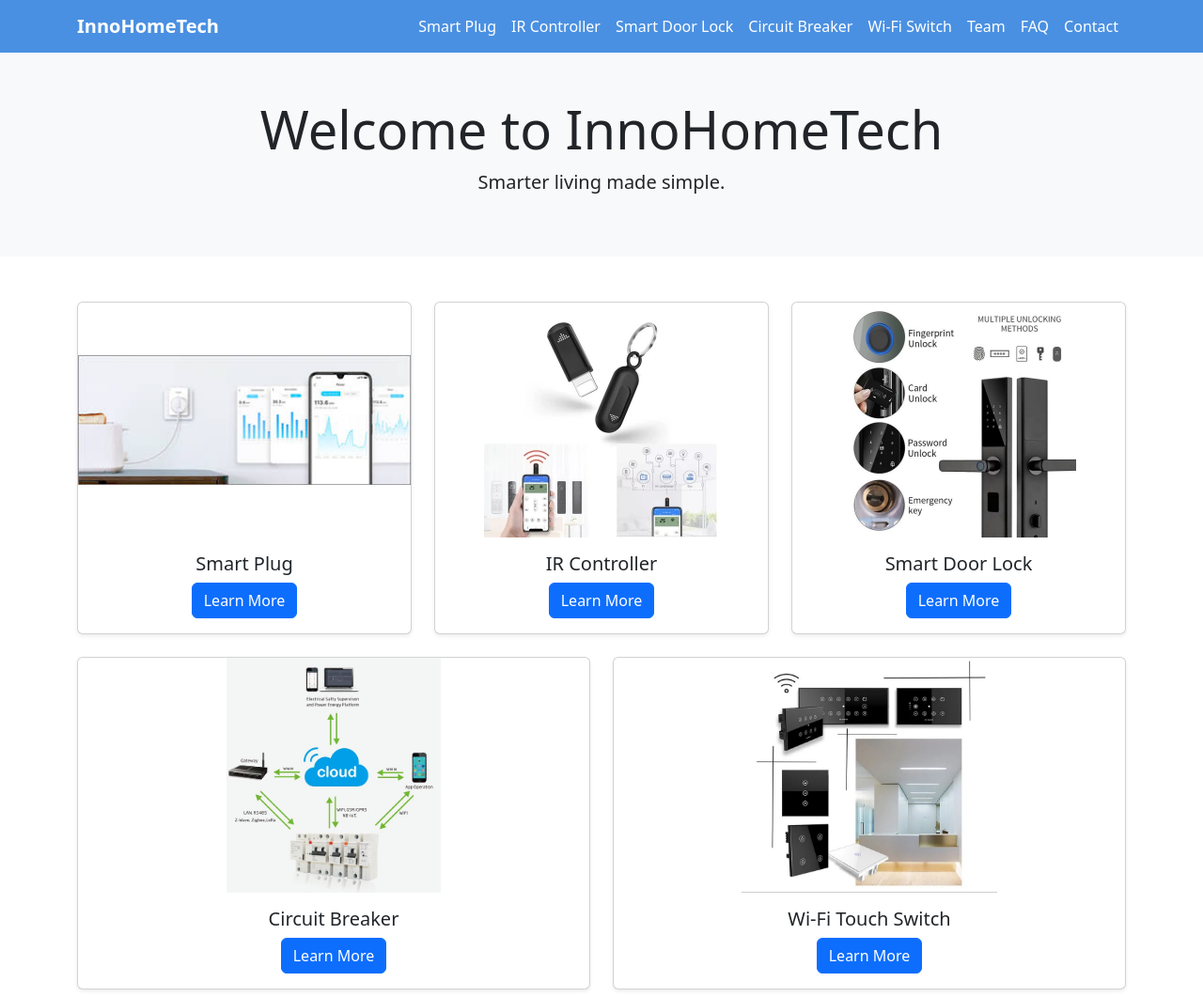
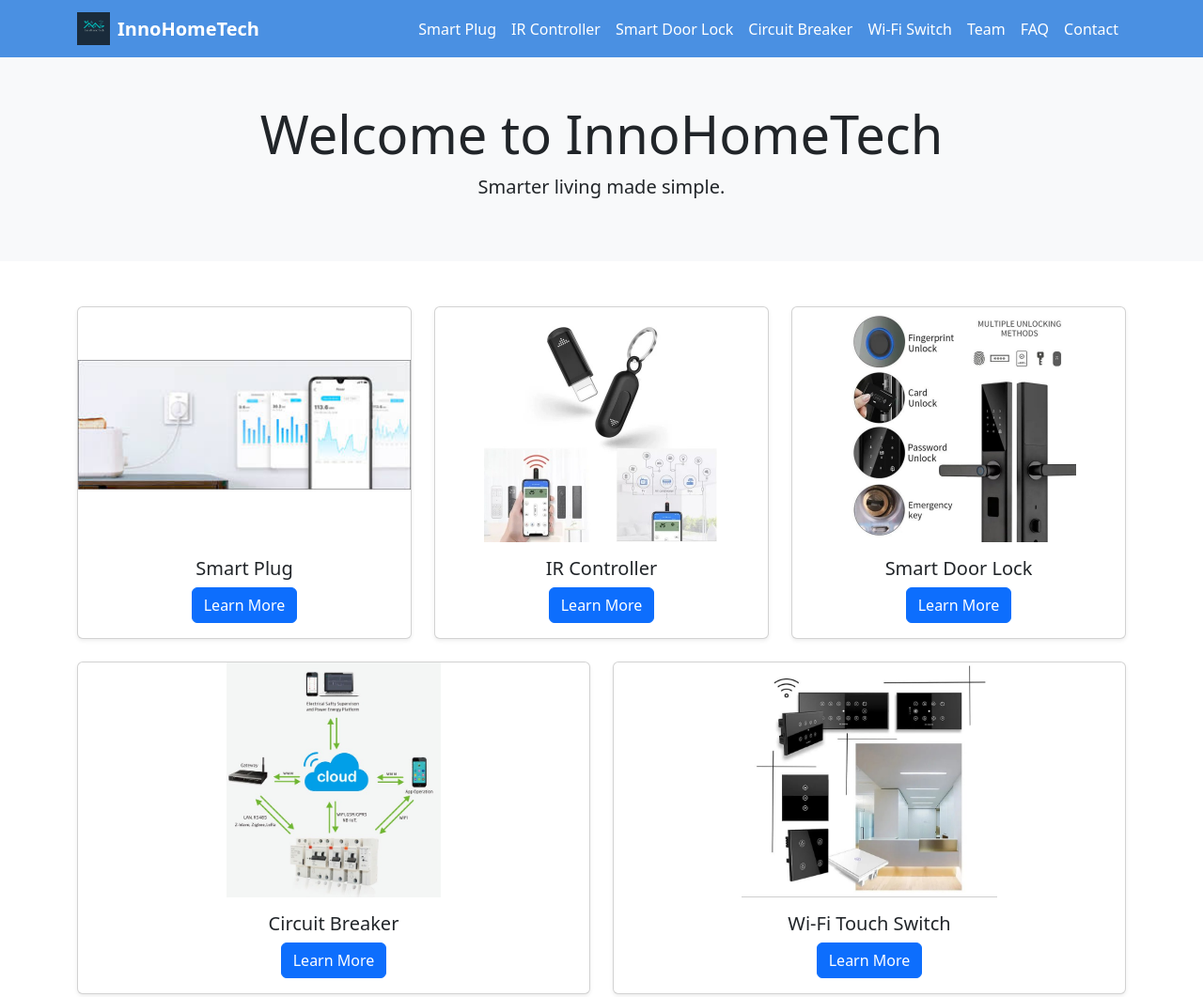
Before and after one commit to zaidalig/InnoHomeTech, a plain HTML site: page index.html in a window 1280 px wide. Shown: the top 1061 px of the page at 94% size. Drawn offline with nearby package versions, Linux system fonts and the light colour scheme.

Commit message:
favicon updated

```diff
--- a/index.html
+++ b/index.html
@@ -10,8 +10,7 @@
   <link href="https://cdn.jsdelivr.net/npm/bootstrap@5.3.3/dist/css/bootstrap.min.css" rel="stylesheet">
 
   <!-- Favicon -->
-  <link rel="icon" href="images/favicon.ico" type="image/x-icon">
-
+  <link rel="icon" type="image/png" href="images/logo.jpg">
   <!-- Custom Style -->
   <link rel="stylesheet" href="css/style.css">
 
@@ -42,7 +41,10 @@
   <!-- Navbar -->
   <nav class="navbar navbar-expand-lg" style="background-color: #4A90E2;">
     <div class="container">
-      <a class="navbar-brand text-white fw-bold" href="index.html">InnoHomeTech</a>
+      <a class="navbar-brand d-flex align-items-center gap-2 text-white fw-bold" href="../index.html">
+        <img src="../images/logo.jpg" alt="InnoHomeTech Logo" width="35" height="35" style="object-fit: contain;">
+        InnoHomeTech
+      </a>
       <button class="navbar-toggler" type="button" data-bs-toggle="collapse" data-bs-target="#navbarNav">
         <span class="navbar-toggler-icon"></span>
       </button>
```
Also changed, not shown: pages/contact.html (+2 -1 lines), pages/faq.html (+2 -1 lines), pages/ir-controller.html (+2 -1 lines), pages/smart-circuit-breaker.html (+2 -1 lines), pages/smart-door-lock.html (+2 -1 lines), pages/smart-plug.html (+2 -1 lines), pages/smart-wifi-touch-switch.html (+2 -1 lines), pages/team.html (+2 -1 lines).
